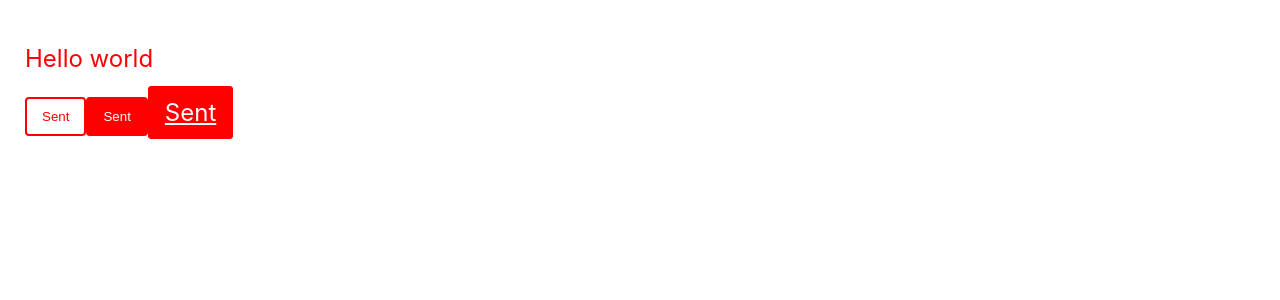
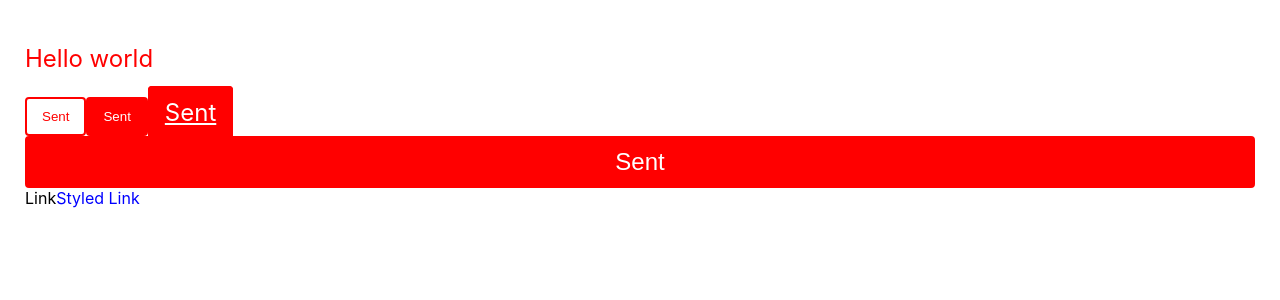
Before and after one commit to oscardelalanza/jubilant-succotash, a React (Create React App) app: page / in a window 1280 px wide. Shown: the top 300 px of the page. Built offline with nearby package versions, Linux system fonts and the light colour scheme.

Commit message:
adding styles

```diff
--- a/src/App.js
+++ b/src/App.js
@@ -22,6 +22,16 @@ const BlockButton = styled(Button)`
   font-size: 24px;
 `
 
+const Link = ({ className, ...props}) => {
+  return (
+    <a className={className} {...props}></a>
+  )
+}
+
+const StyledLink = styled(Link)`
+  color: blue;
+`
+
 function App() {
   return (
     <Content>
@@ -29,6 +39,9 @@ function App() {
       <Button>Sent</Button>
       <Button primary>Sent</Button>
       <BlockButton primary as="a" href="#">Sent</BlockButton>
+      <BlockButton primary>Sent</BlockButton>
+      <Link>Link</Link>
+      <StyledLink>Styled Link</StyledLink>
     </Content>
   );
 }
```
